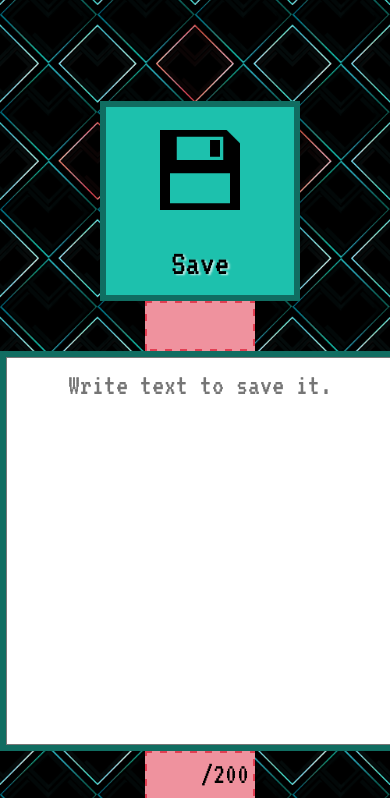
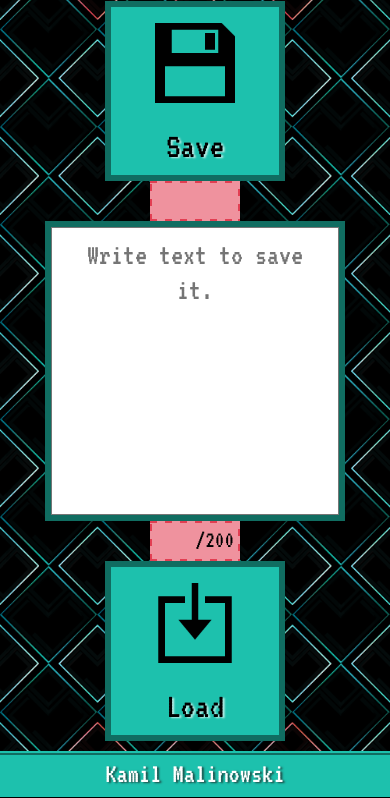
Before and after one commit to kamilMalinowski/mlu-editor, a website built with webpack: page src/pages/index.html in a window 390 px wide. Shown: the part 55-853 px from the top of the page. Built offline with nearby package versions, Linux system fonts and the light colour scheme.

Commit message:
feat: update new media queries, reduce code in editor-count

```diff
--- a/src/scss/main.scss
+++ b/src/scss/main.scss
@@ -32,7 +32,7 @@ html {
   background-size: contain;
   background-position: center;
   min-height: 100vh;
-display: flex;
-justify-content: center;
-flex-direction: column;
+  display: flex;
+  justify-content: center;
+  flex-direction: column;
 }
--- a/src/scss/modules/editor-count.scss
+++ b/src/scss/modules/editor-count.scss
@@ -1,4 +1,5 @@
-.editor-charCount {
+.editor-charCount,
+.editor-saveCount {
   padding-right: 6px;
   padding-top: 6px;
   text-align: right;
@@ -7,21 +8,21 @@
   width: 110px;
   height: 50px;
   font-size: 30px;
+  @media (max-width: 1060px) {
+    font-size: 24px;
+    width: 90px;
+    height: 40px;
+  }
+}
+
+.editor-charCount {
   &::after {
     content: "/200";
     font-size: 30px;
+    @media (max-width: 1060px) {
+        font-size: 24px;
+      }
   }
-}
-
-.editor-saveCount {
-  padding-right: 6px;
-  padding-top: 6px;
-  text-align: center;
-  color: $blackText;
-  background: $pink;
-  width: 110px;
-  height: 50px;
-  font-size: 30px;
 }
 
 /*animation*/
--- a/src/scss/modules/editor.scss
+++ b/src/scss/modules/editor.scss
@@ -4,7 +4,7 @@
   align-items: center;
   margin: 0 auto;
   padding: 0;
-  @media (max-width: 500px) {
+  @media (max-width: 1060px) {
     flex-direction: column;
   }
 }
@@ -35,6 +35,14 @@
       background: $pink;
       border: 6px solid $red;
     }
+    @media (max-width: 1060px) {
+      height: 180px;
+      width: 180px;
+    }
+    @media (max-width: 320px) {
+      height: 160px;
+      width: 160px;
+    }
   }
   &__image {
     height: 80px;
@@ -50,6 +58,14 @@
   color: $blackText;
   margin: 0;
   border: 6px solid $darkGreenBlue;
+  @media (max-width: 1060px) {
+    height: 300px;
+    width: 300px;
+  }
+  @media (max-width: 320px) {
+    height: 250px;
+    width: 250px;
+  }
   &__textarea {
     width: 100%;
     height: 100%;
--- a/src/scss/modules/footer.scss
+++ b/src/scss/modules/footer.scss
@@ -5,6 +5,9 @@
   border-top: 4px ridge $greanBlue;
   margin: 110px 0 0 0;
   padding: 0;
+  @media (max-width: 1060px) {
+    margin: 10px 0 0 0;
+  }
   &__description {
     text-align: center;
     font-size: 28px;
--- a/src/scss/modules/header.scss
+++ b/src/scss/modules/header.scss
@@ -5,6 +5,9 @@
   border-bottom: 4px groove $greanBlue;
   margin: 0 0 110px 0;
   padding: 0;
+  @media (max-width: 1060px) {
+    margin: 0 0 10px 0;
+  }
   &__title {
     text-align: center;
     font-size: 34px;
```
